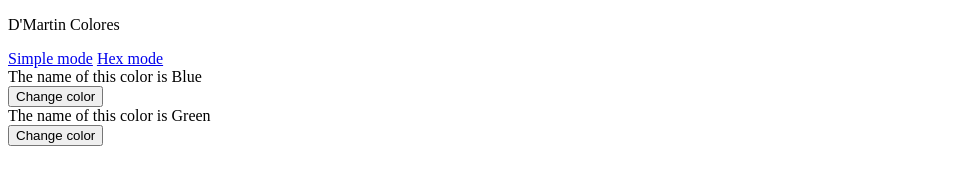
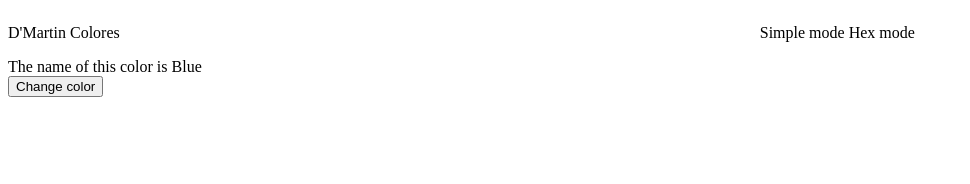
Before and after one commit to dev-martin02/Color-Flipper, a plain HTML site: page Index.html in a window 1280 px wide. Both pictures are taken after a click on the link "Simple mode". Shown: the whole page, without its empty margins (0-970 px from the left). Drawn offline with Linux system fonts and the light colour scheme.

Commit message:
Change color and can change the  section

```diff
--- a/Index.html
+++ b/Index.html
@@ -4,19 +4,22 @@
     <meta charset="UTF-8" />
     <meta name="viewport" content="width=device-width, initial-scale=1.0" />
     <title>Color Flipper</title>
+    <link rel="stylesheet" href="index.css" />
   </head>
   <body>
-    <nav>
+    <nav class="Nav-bar">
       <p id="website-name">D'Martin Colores</p>
-      <a href="#simple">Simple mode</a>
-      <a href="#hex">Hex mode</a>
+      <div class="links">
+        <a href="#simple" id="simple-mode">Simple mode</a>
+        <a active="true" href="#hex" id="hex-mode-link">Hex mode</a>
+      </div>
     </nav>
     <main>
-      <section id="simple">
+      <section class="simple">
         <div class="Big-text">The name of this color is Blue</div>
         <button class="Color-changer">Change color</button>
       </section>
-      <section id="hex">
+      <section class="hex hide">
         <div class="Big-text">The name of this color is Green</div>
         <button class="Color-changer">Change color</button>
       </section>
--- a/Index.js
+++ b/Index.js
@@ -1,9 +1,11 @@
 const btns = document.querySelectorAll(".Color-changer");
+const links = document.querySelectorAll("a");
+const hexModeSection = document.getElementsByClassName("hex")[0];
+const simpleModeSection = document.getElementsByClassName("simple")[0];
 
 function getNumbers(num) {
   return Math.floor(Math.random() * num);
 }
-
 // Has to be in an array
 function changeColors(color) {
   return [getNumbers(color), getNumbers(color), getNumbers(color)];
@@ -14,3 +16,25 @@ btns.forEach((btn) => {
     document.body.style.backgroundColor = `rgb(${changeColors(256)})`;
   });
 });
+// -----------------------------------------------------------------------------
+
+const simpleLink = document.getElementById("simple-mode");
+const hexLink = document.getElementById("hex-mode-link");
+
+function showSimpleMode() {
+  simpleModeSection.classList.remove("hide");
+  hexModeSection.classList.add("hide");
+}
+
+function showHexMode() {
+  hexModeSection.classList.remove("hide");
+  simpleModeSection.classList.add("hide");
+}
+
+simpleLink.addEventListener("click", () => {
+  showSimpleMode();
+});
+
+hexLink.addEventListener("click", () => {
+  showHexMode();
+});
--- /dev/null
+++ b/index.css
@@ -0,0 +1,31 @@
+body,
+html {
+  width: 100%;
+}
+a {
+  text-decoration: none;
+  color: black;
+}
+
+a:active {
+  color: green;
+}
+
+.Nav-bar {
+  width: 100%;
+  display: flex;
+  flex-direction: row;
+  align-items: center;
+}
+
+#website-name {
+  margin-right: 50%;
+}
+
+.hide {
+  display: none;
+}
+
+.show {
+  display: contents;
+}
```
